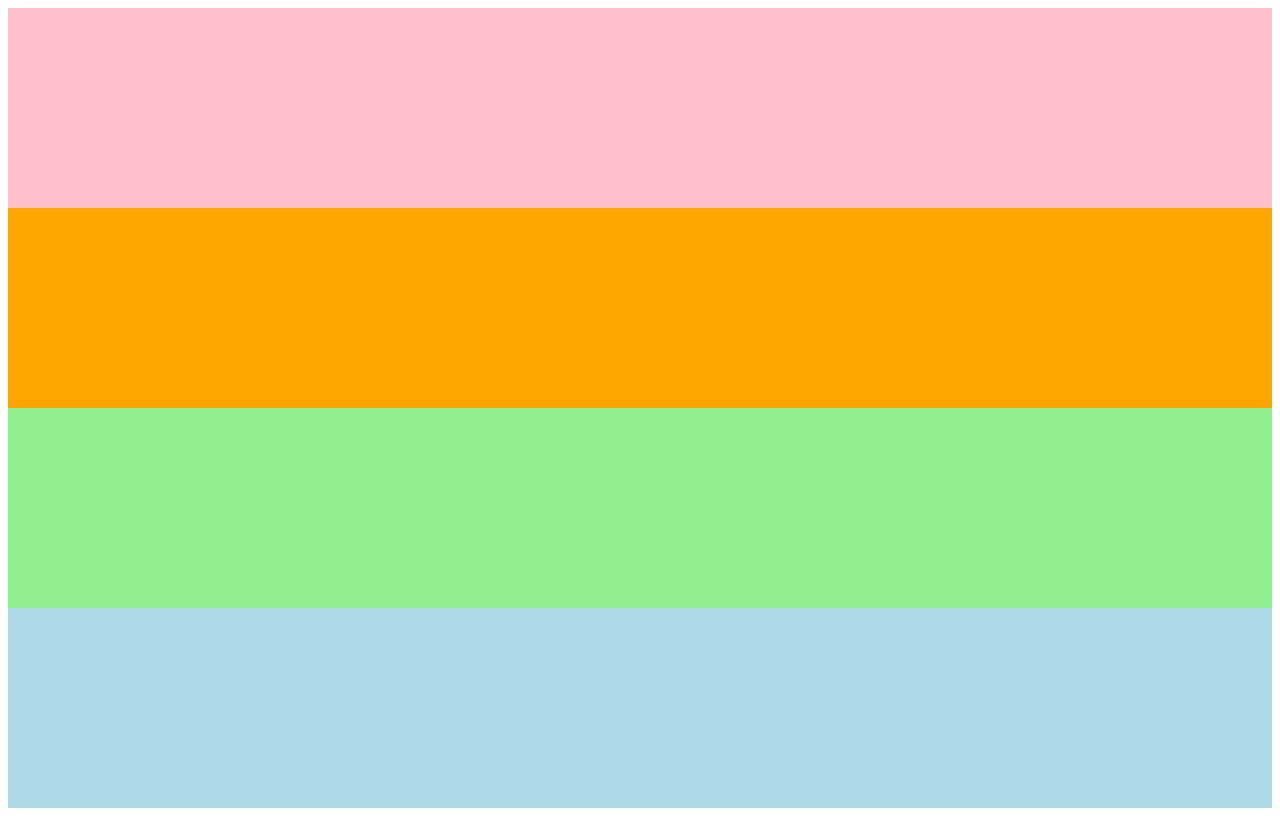
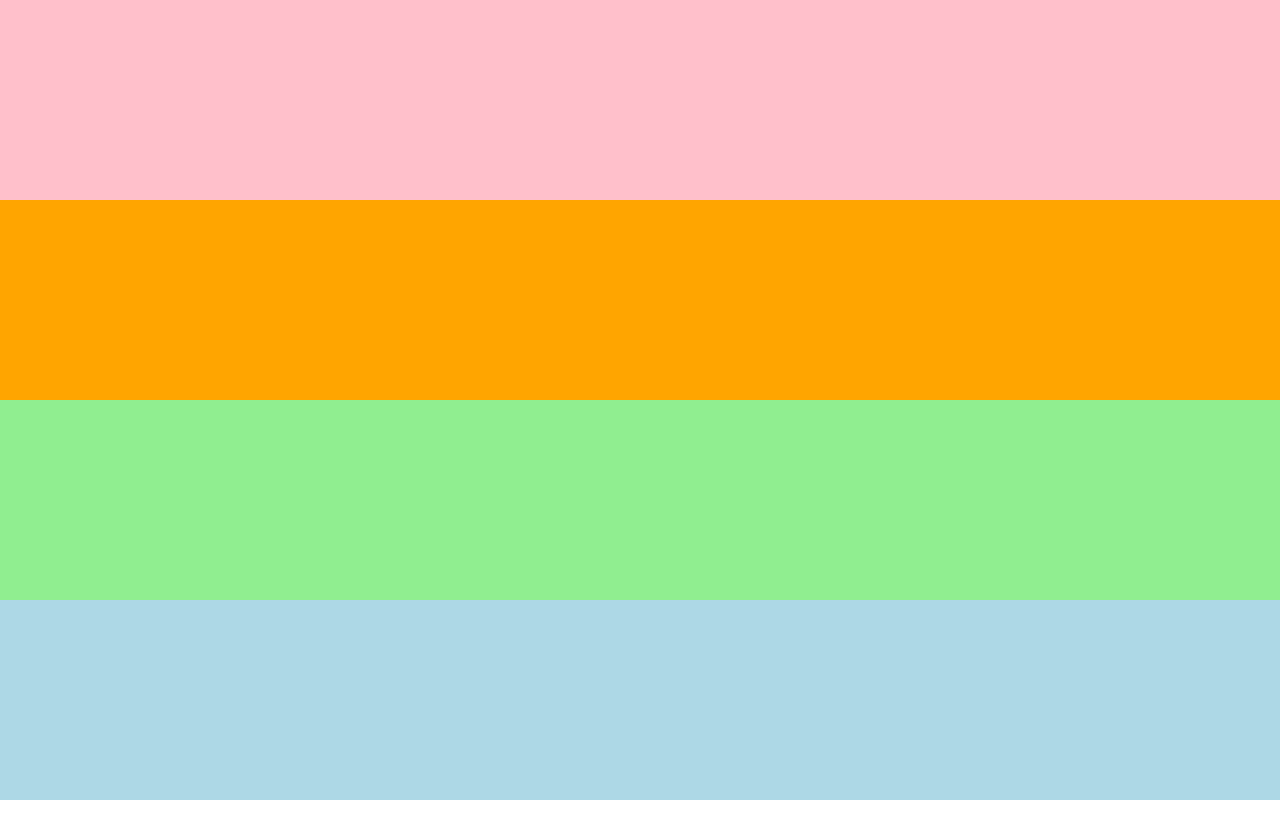
Before and after one commit to arawon/web103, a plain HTML site: page index.html in a window 1280 px wide. Drawn offline with Linux system fonts and the light colour scheme.

Commit message:
103-s01. 04 code

```diff
--- a/CSS/main.css
+++ b/CSS/main.css
@@ -1,3 +1,7 @@
+* {
+  font-family: Verdana, Tahoma, sans-serif;
+  margin: 0; padding: 0;
+}
 header {
   height: 25vh;
   background-color: pink;
```
